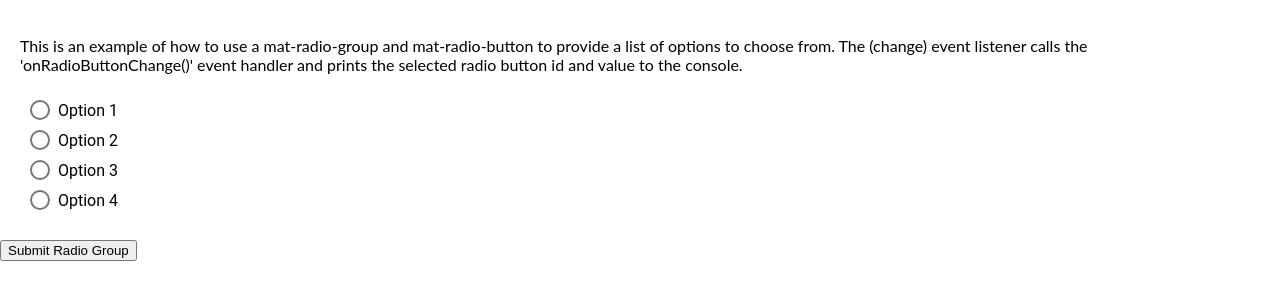
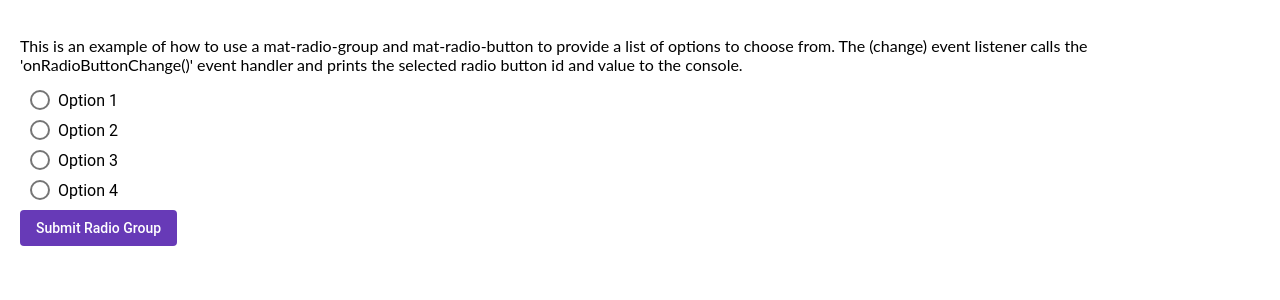
Before and after one commit to cirrux888/angular-mat-radio-button, an Angular app: page / in a window 1280 px wide. Shown: the top 300 px of the page. Built offline with nearby package versions, Linux system fonts and the light colour scheme.

Commit message:
Rearranged the <div>

```diff
--- a/src/app/app.component.html
+++ b/src/app/app.component.html
@@ -1,8 +1,8 @@
+<div class="flex-container">
 	<form>
-<div class="flex-container">
 		<p>
 			This is an example of how to use a mat-radio-group and mat-radio-button to
-provide a list of options to choose from.   The (change) event listener
+			provide a list of options to choose from. The (change) event listener
 			calls the 'onRadioButtonChange()' event handler and prints
 			the selected radio button id and value to the console.
 		</p>
@@ -12,7 +12,8 @@ the selected radio button id and value to the console.
 			<mat-radio-button id="radio_3" value="3">Option 3</mat-radio-button>
 			<mat-radio-button id="radio_4" value="4">Option 4</mat-radio-button>
 		</mat-radio-group>
-</div>
+
 
 		<button mat-flat-button color="primary" (click)="onSubmitRadioGroup()">Submit Radio Group</button>
 	</form>
+</div>
--- a/src/app/app.module.ts
+++ b/src/app/app.module.ts
@@ -5,9 +5,10 @@ import { FormsModule } from '@angular/forms';
 import { AppComponent } from './app.component';
 import { HelloComponent } from './hello.component';
 import { MatRadioModule } from '@angular/material/radio';
+import { MatButtonModule } from '@angular/material/button';
 
 @NgModule({
-  imports:      [ BrowserModule, FormsModule, MatRadioModule],
+  imports:      [ BrowserModule, FormsModule, MatRadioModule, MatButtonModule],
   declarations: [ AppComponent, HelloComponent ],
   bootstrap:    [ AppComponent ]
 })
```
Lines whose indentation alone changed are shown as unchanged.
